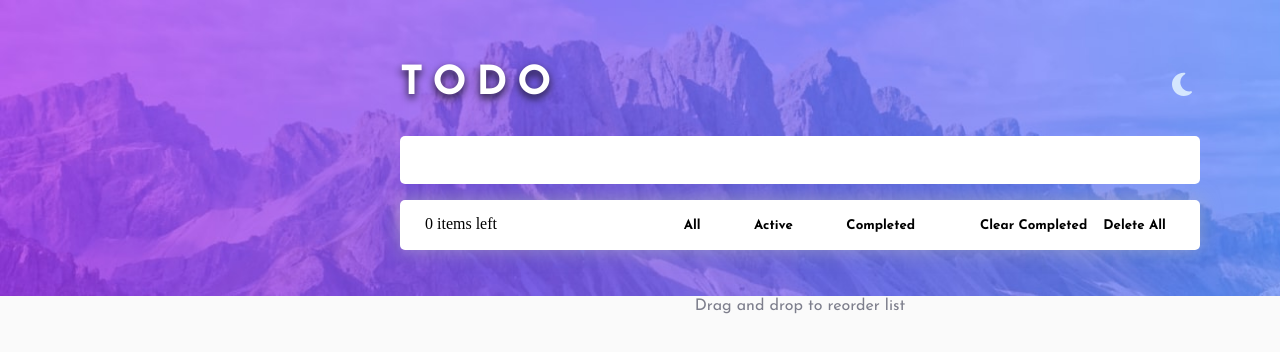
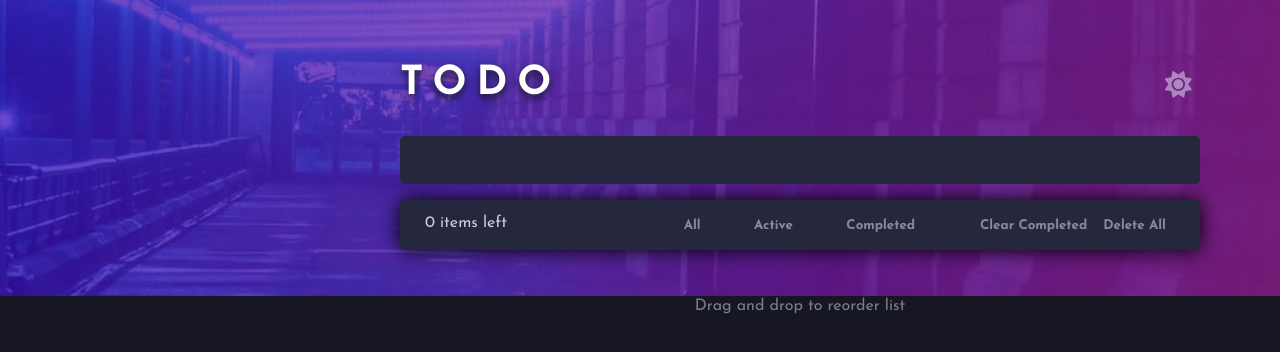
Before and after one commit to Makita7/Vue-TodoList, a Vue app: page / in a window 1280 px wide. Both pictures are taken after a click on the button 1178 px from the left and 84 px from the top of the page. Shown: the top 352 px of the page. Built offline with nearby package versions, Linux system fonts and the light colour scheme.

Commit message:
dark mode

```diff
--- a/package.json
+++ b/package.json
@@ -13,9 +13,11 @@
     "@fortawesome/free-regular-svg-icons": "^6.2.1",
     "@fortawesome/free-solid-svg-icons": "^6.2.1",
     "@fortawesome/vue-fontawesome": "^3.0.2",
+    "sortablejs": "^1.15.0",
     "vue": "^3.2.41"
   },
   "devDependencies": {
+    "@types/sortablejs": "^1.15.0",
     "@vitejs/plugin-vue": "^3.2.0",
     "vite": "^3.2.3"
   }
--- a/src/App.vue
+++ b/src/App.vue
@@ -2,7 +2,6 @@
     import '@fortawesome/free-solid-svg-icons';
     import BaseHeader from './components/BaseHeader.vue';
     import BaseListFilters from './components/BaseListFilters.vue';
-
 
     export default{
         components: {
@@ -28,6 +27,7 @@
             ToggleDarkMode(){
                 this.DarkMode = !this.DarkMode
                 localStorage.setItem('LocalDarkMode', JSON.stringify(this.DarkMode));
+                console.log(this.DarkMode)
             },
             AddTodo(){
                 if(this.newTodo.length > 0){
@@ -69,6 +69,8 @@
                 return this.TodoList = this.All.filter((t) => t.done === true)
             }
         },
+        setup(){
+        },
         created(){
             let DataTodoList = localStorage.getItem('LocalTodoList');
             if(DataTodoList != null){
@@ -82,15 +84,14 @@
         mounted(){
             this.All = this.TodoList
         },
-        watch: {
-
-        }
+        watch() {
+        },
     }
 </script>
 
 <template>
-    <div class="relative bottomBackground App">
-        <div class="topBackground">
+    <div class="relative bottomBackground App" :class="{ bottomBackgroundDark: DarkMode }" >
+        <div class="topBackground" :class="{ topBackgroundDark: DarkMode }">
             <div class="absolute innerContainer">
                 <BaseHeader :DarkMode="DarkMode" @ToggleDarkMode="ToggleDarkMode()"/>
                 <input
@@ -98,9 +99,9 @@
                     id="newTodo"
                     v-model="newTodo"
                     @keyup.enter="AddTodo()"
+                    :class="{ inputDark: DarkMode }"
                 />
-                <div class="Wrapper">
-
+                <div class="Wrapper" :class="{ WrapperDark: DarkMode }">
                     <div v-for="todo in TodoList" :key="todo.id">
                         <div class="flex TodoItem">
                             <div v-show="todo.done" class="checkWrapper">
@@ -113,13 +114,12 @@
                                     <img class="circle" alt="blanck done" src="./assets/white-circle.svg"/>
                                 </div>
                             </div>
-                            <p>{{todo.task}}</p>
+                            <p class="pointer">{{todo.task}}</p>
                             <img @click="DeleteItem(todo)" src="./assets/icon-cross.svg" alt="delete todo item" class="delete"/>
                         </div>
-                        <hr class="divider"/>
+                        <hr class="divider" :class="{ dividerDark:DarkMode }" />
                     </div>
-
-                    <BaseListFilters :All="All" @getAll="getAll()" @DeleteAll='DeleteAll()' @getCompleted="getCompleted()" @getActive="getActive()" @ClearCompleted="ClearCompleted()"/>
+                    <BaseListFilters :All="All" @getAll="getAll()" @DeleteAll='DeleteAll()' @getCompleted="getCompleted()" @getActive="getActive()" @ClearCompleted="ClearCompleted()" :DarkMode="DarkMode"/>
                 </div>
                 <p class="dragtext">Drag and drop to reorder list</p>
             </div>
@@ -133,6 +133,11 @@
         background-repeat: no-repeat;
         background-size: cover;
         height: 18.5rem;
+        transition: 1s ease-in-out;
+    }
+    .topBackgroundDark{
+        background-image: url('./assets/bg-desktop-dark.jpg') !important;
+        transition: 1s ease-in-out;
     }
     .innerContainer{
         width: 100vh;
@@ -141,6 +146,11 @@
     .bottomBackground{
         background-color: hsl(0, 0%, 98%);
         height: 100vh;
+        transition: 1s ease-in-out;
+    }
+    .bottomBackgroundDark{
+        background-color: hsl(235, 21%, 11%);
+        transition: 1s ease-in-out;
     }
     .Wrapper{
         background-color: white;
@@ -149,6 +159,11 @@
         padding: 15px 25px;
         box-sizing: border-box;
         box-shadow: 0px 0px 20px hsl(233deg 6% 71% / 64%);
+    }
+    .WrapperDark{
+        background-color: hsl(235, 24%, 19%);
+        color: hsl(234, 39%, 85%);
+        box-shadow: 0px 0px 20px hsl(0, 0%, 0%);
     }
 
     input{
@@ -160,6 +175,14 @@
         font-size: 1.4rem;
         padding: 0rem 2rem;
         box-sizing: border-box;
+    }
+    input:focus-visible {
+        outline: hsla(234, 39%, 85%, 0);
+        border-color: rgba(250, 235, 215, 0);
+    }
+    .inputDark{
+        background-color: hsl(235, 24%, 19%);
+        color: hsl(0, 0%, 100%);
     }
     .dragtext{
         margin-top: 3rem;
@@ -224,5 +247,16 @@
         margin: 0.8rem 0;
         background-color: hsl(0, 0%, 98%);
         margin-left: -25px;
+        border-bottom-color: hsl(0, 0%, 98%);
+        border-width: 1px;
+        transition: 1s ease-in-out;
+    }
+    .dividerDark{
+        background-color: hsl(233, 14%, 35%);
+        border-bottom-color: hsl(233, 14%, 35%);
+        transition: 1s ease-in-out;
+    }
+    .pointer{
+        cursor: pointer;
     }
 </style>
--- a/src/components/BaseHeader.vue
+++ b/src/components/BaseHeader.vue
@@ -14,10 +14,10 @@
 <template>
     <header>
         <h1>todo</h1>
-        <button v-show="DarkMode" @click="ToggleDarkMode()">
+        <button v-show="!DarkMode" @click="ToggleDarkMode()">
             <fa class="iconW fa-2xl" icon="moon"/>
         </button>
-        <button v-show="!DarkMode" @click="ToggleDarkMode()">
+        <button v-show="DarkMode" @click="ToggleDarkMode()">
             <fa class="iconW fa-2xl" icon="sun"/>
         </button>
     </header>
--- a/src/components/BaseListFilters.vue
+++ b/src/components/BaseListFilters.vue
@@ -2,7 +2,10 @@
 <script>
     export default{
         name: 'ListFilters',
-        props: { All: Object },
+        props: {
+            All: Object,
+            DarkMode: Boolean,
+        },
         methods: {
             getAll(){
                 this.$emit('getAll')
@@ -26,16 +29,16 @@
 <template>
     <div class="flex">
         <div class="col count">
-            {{All.filter(t => t.done === false).length}} items left
+            <p>{{All.filter(t => t.done === false).length}} items left</p>
         </div>
         <div class="col flex filters">
-            <button @click="getAll()">All</button>
-            <button @click="getActive()">Active</button>
-            <button @click="getCompleted()">Completed</button>
+            <button @click="getAll()" :class="{DarkMode: DarkMode}" >All</button>
+            <button @click="getActive()" :class="{DarkMode: DarkMode}" >Active</button>
+            <button @click="getCompleted()" :class="{DarkMode: DarkMode}" >Completed</button>
         </div>
         <div class="col deleteBtn">
-            <button @click="ClearCompleted()">Clear Completed</button>
-            <button @click="DeleteAll()">Delete All</button>
+            <button @click="ClearCompleted()" :class="{DarkMode: DarkMode}" >Clear Completed</button>
+            <button @click="DeleteAll()" :class="{DarkMode: DarkMode}" >Delete All</button>
         </div>
     </div>
 </template>
@@ -57,9 +60,16 @@
         border-color: #f0f8ff00;
         font-weight: 600;
         transition: 0.5s;
+        color: rgb(0, 0, 0);
+        opacity: 0.6;
+        transition: 1s ease-in-out;
     }
     button:hover{
-        opacity: 0.6;
+        opacity: 1;
+        color: hsl(220, 98%, 61%);
+    }
+    .DarkMode{
+        color: hsl(234, 39%, 85%);
     }
     .deleteBtn{
         text-align: right !important;
--- /dev/null
+++ b/types/sortablejs/index.d.ts
@@ -0,0 +1 @@
+declare module 'sortablejs';
```
Also changed, not shown: 1 other file (tests, documents, lock files or other folders).
